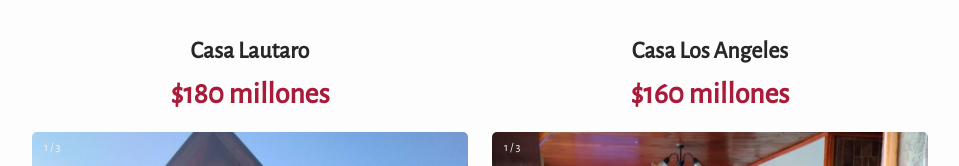
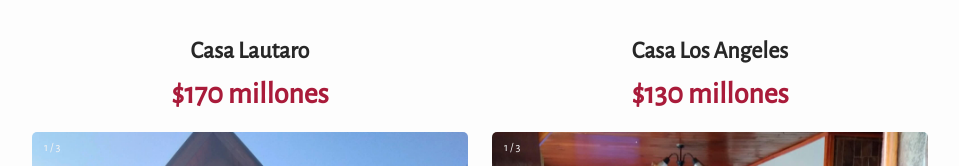
Before and after one commit to RhoSpace/EfraPage, a plain HTML site: page index.html in a window 1280 px wide. Shown: the part 1596-1762 px from the top of the page, without its empty margins (160-1119 px from the left). Drawn offline with Linux system fonts and the light colour scheme.

Commit message:
precios corregidos

```diff
--- a/index.html
+++ b/index.html
@@ -77,7 +77,7 @@
                 <div class="flexColumn">
 
                     <p class="services__article--text">Casa Lautaro</p>
-                    <p class="services__article--available mb-1">$180 millones</p>
+                    <p class="services__article--available mb-1">$170 millones</p>
                     <!-- Slideshow container -->
                     <div class="slideshow-container">
 
@@ -117,7 +117,7 @@
                 </div>
                 <div class="flexColumn">
                     <p class="services__article--text">Casa Los Angeles</p>
-                    <p class="services__article--available mb-1">$160 millones</p>
+                    <p class="services__article--available mb-1">$130 millones</p>
                     <!-- Slideshow container -->
                     <div class="slideshow-container">
 
```
